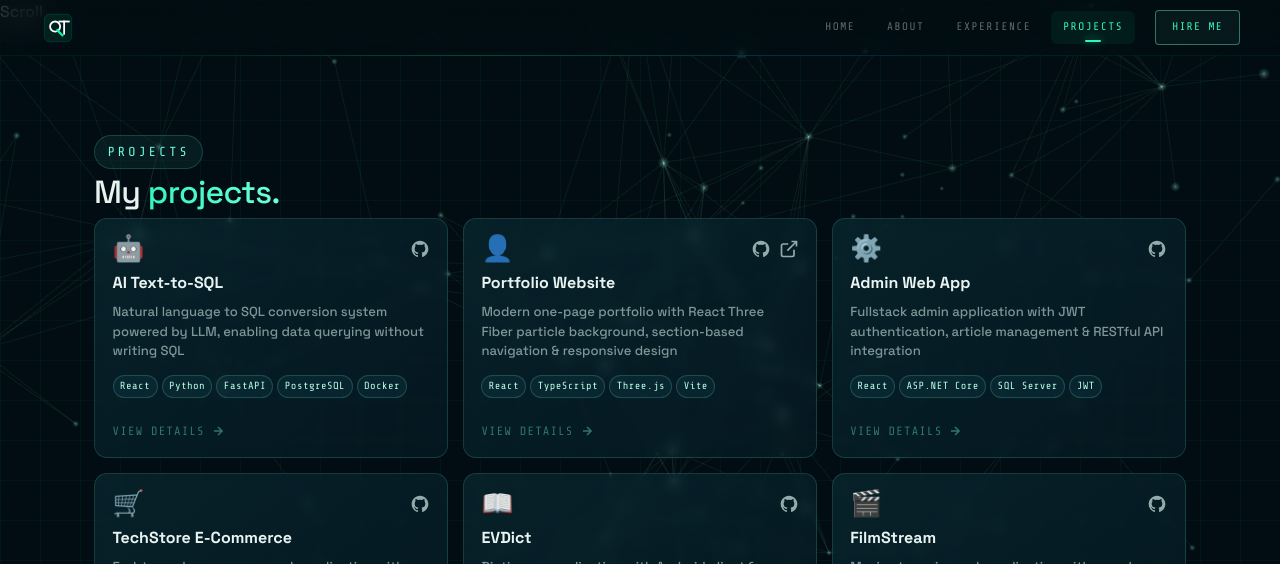
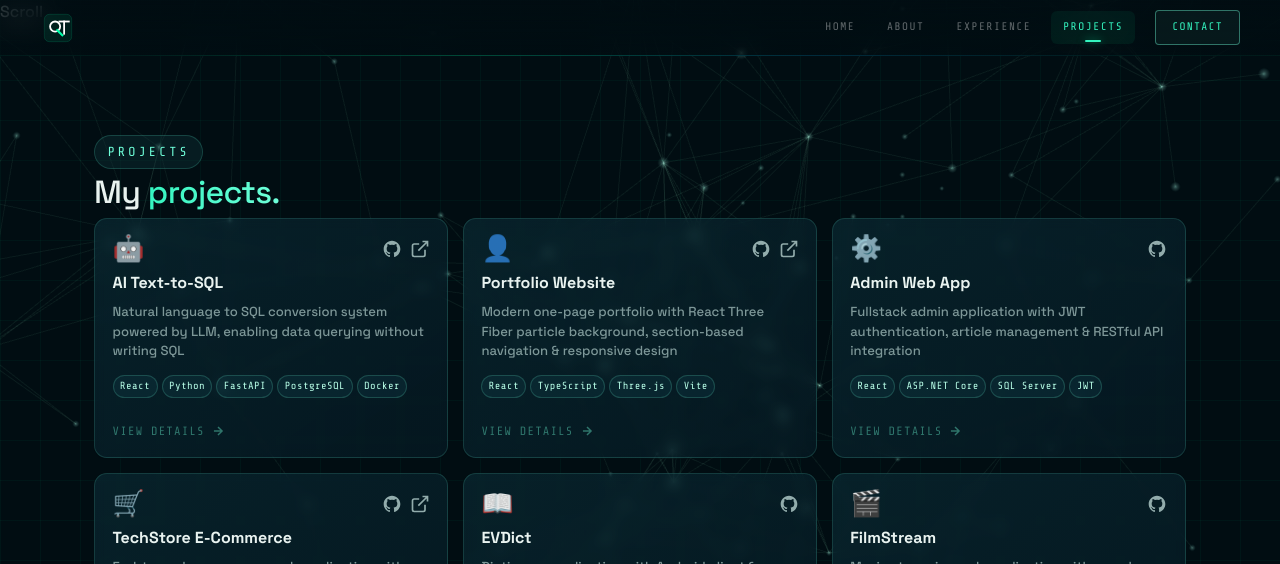
Before and after one commit to vqt2129a/portfolio-2026, a React (Vite) app: page / in a window 1280 px wide. Both pictures are taken after a click on the button "PROJECTS". Shown: the top 564 px of the page. Built offline with nearby package versions, Linux system fonts and the light colour scheme.

Commit message:
fix: add @types/three for build + update project descriptions and contact link

```diff
--- a/package.json
+++ b/package.json
@@ -22,6 +22,7 @@
     "@types/node": "^24.12.0",
     "@types/react": "^19.2.2",
     "@types/react-dom": "^19.2.2",
+    "@types/three": "^0.183.1",
     "@vitejs/plugin-react": "^6.0.1",
     "eslint": "^9.39.4",
     "eslint-plugin-react-hooks": "^7.0.1",
--- a/src/sections/OnePageLanding.tsx
+++ b/src/sections/OnePageLanding.tsx
@@ -59,8 +59,8 @@ export default function OnePageLanding() {
             </button>
           ))}
 
-          <a href="mailto:voquangthanh.dev@gmail.com" className="onepage-cta-btn">
-            Hire me
+          <a href="https://mail.google.com/mail/?view=cm&to=voquangthanh2004@gmail.com" target="_blank" rel="noopener noreferrer" className="onepage-cta-btn">
+            Contact
           </a>
         </div>
       </nav>
--- a/src/sections/ProjectsSection.tsx
+++ b/src/sections/ProjectsSection.tsx
@@ -16,6 +16,7 @@ const PROJECTS: ProjectItem[] = [
     tagline: "Natural language to SQL conversion system powered by LLM, enabling data querying without writing SQL",
     tech: ["React", "Python", "FastAPI", "PostgreSQL", "Docker"],
     github: "https://github.com/vqt2129a/AI-TextToSQL",
+    demo: "https://ai-texttosql.onrender.com/",
     icon: "🤖",
     fullDescription: "Designed and developed an AI-powered Text-to-SQL service that converts natural language into SQL queries, enabling users to query databases without writing SQL. Built backend APIs using Python and FastAPI, processing user input and returning generated SQL along with query results. Integrated external LLM APIs with prompt engineering techniques to generate accurate SQL statements based on database schema. Executed queries on PostgreSQL and processed results in real-time. Containerized the application using Docker for consistent deployment and environment isolation. Designed with a modular architecture (API, service, data layers) to support future scalability and extension into a full data querying system. Reduced complexity of database querying by enabling natural language input for non-technical users. Improved data accessibility through an intuitive Text-to-SQL interface.",
   },
@@ -41,6 +42,7 @@ const PROJECTS: ProjectItem[] = [
     tagline: "End-to-end e-commerce web application with product catalog, shopping cart, order processing & role-based authorization",
     tech: ["ASP.NET MVC", "C#", "SQL Server", "EF Core"],
     github: "https://github.com/vqt2129a/techstore-aspnetmvc-ecommerce",
+    demo: "https://www.youtube.com/watch?v=W_FjWnDgTjc&t=26s",
     icon: "🛒",
     fullDescription: "Designed and developed an end-to-end e-commerce web application using ASP.NET MVC and C#, covering the complete shopping workflow from product browsing to order processing. Implemented core features including product catalog management, shopping cart functionality, and order processing. Built backend logic using Entity Framework for efficient database interaction and data persistence. Developed dynamic server-rendered UI using Razor, handling user interactions and data presentation. Implemented user authentication and role-based authorization to ensure secure access for customers and administrators. Applied the MVC architecture to structure the application, ensuring clear separation of concerns and maintainability.",
   },
```
Also changed, not shown: 1 other file (tests, documents, lock files or other folders).
